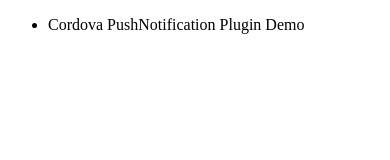
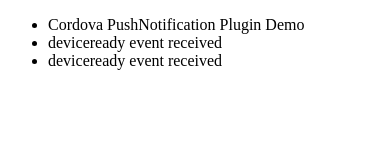
Before and after one commit to zdendapa/testPush2, a plain HTML site: page index.html in a window 390 px wide. Drawn offline with Linux system fonts and the light colour scheme; some packages are replaced by stand-ins of ours.

Commit message:
first blood

```diff
--- a/index.html
+++ b/index.html
@@ -8,7 +8,7 @@
 <!--<script type="text/javascript" charset="utf-8" src="cordova-2.2.0.js"></script>-->
 <script type="text/javascript" charset="utf-8" src="js/jquery-1.8.3.min.js"></script>
 <script type="text/javascript" src="PushNotification.js"></script>
-
+<script type="text/javascript" src="phonegap.js"></script>
 <script type="text/javascript">
 
     /*
```
